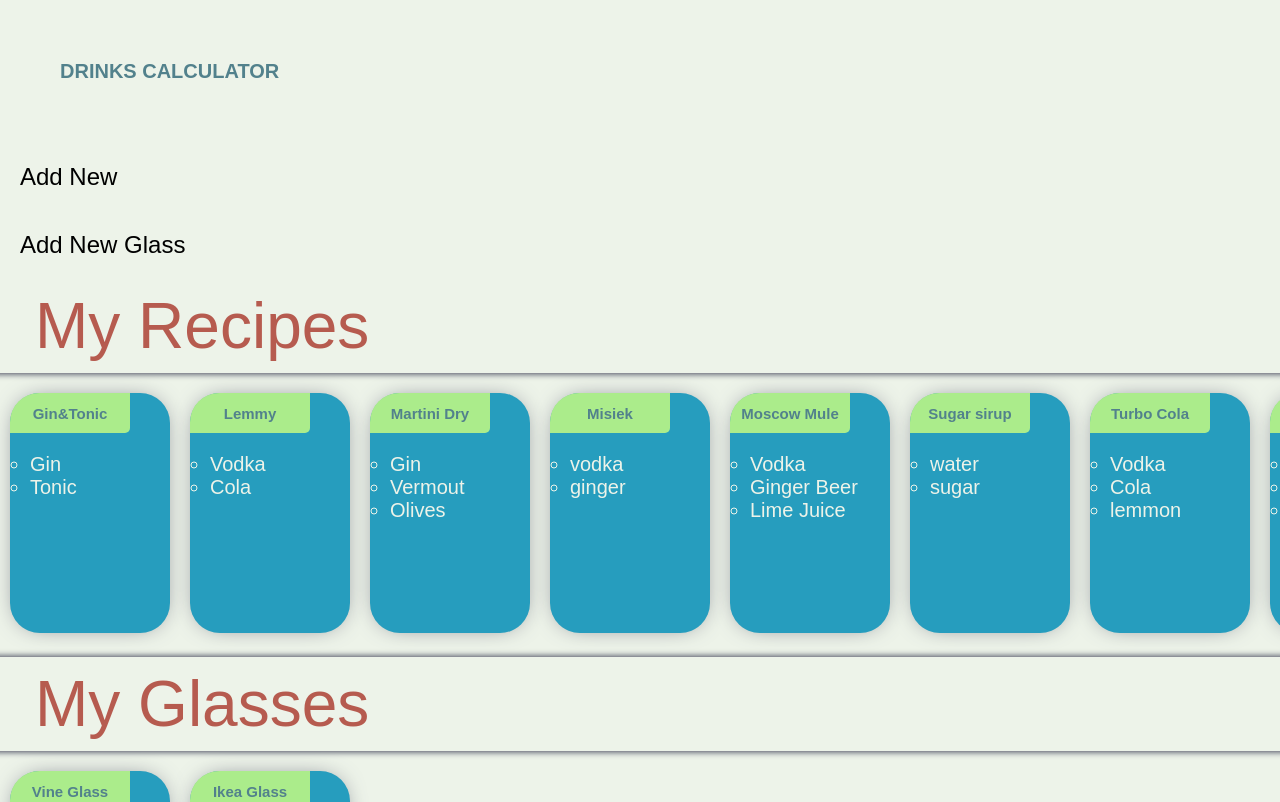
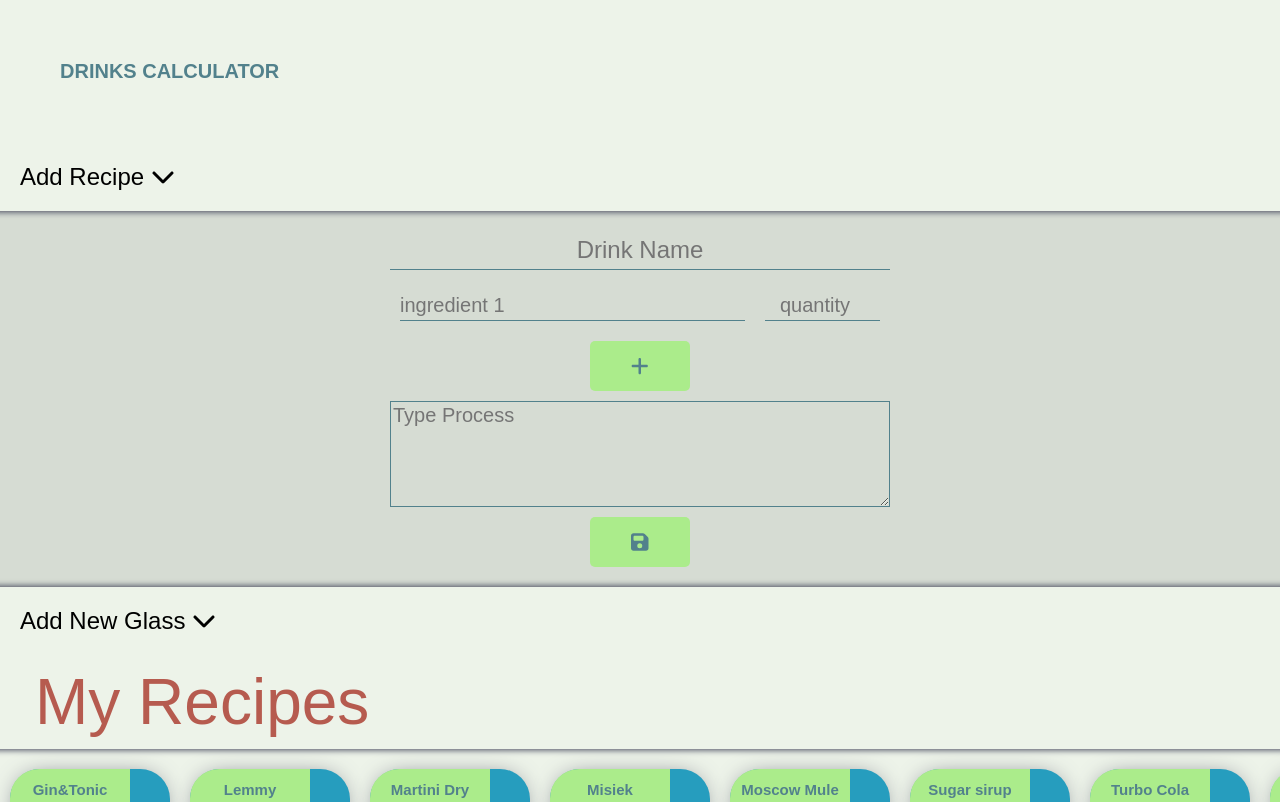
Before and after one commit to misiekmardosz/DrinksCalculator, a React (Create React App) app: page / in a window 1280 px wide. Shown: the top 802 px of the page. Built offline with nearby package versions, Linux system fonts and the light colour scheme; data requests are answered from the project's data file; a web font is replaced by a local one.

Commit message:
getting there

```diff
--- a/src/AddGlassBar.js
+++ b/src/AddGlassBar.js
@@ -11,7 +11,6 @@ const AddGlassBar = ({glassBar, cancelButton, saveGlassModal, setGlassName, setV
                         <input className={""} placeholder={'Glass Name'} onChange={e => setGlassName(e.target.value)}/>
                         <input className={""} type={"number"} placeholder={'Volume'} onChange={e => setVolume(e.target.value)}/>
                         <button className={"button"} onClick={saveGlassModal}><FontAwesomeIcon icon={faSave}/></button>
-                        <button className={"button"} onClick={cancelButton}><FontAwesomeIcon icon={faCancel}/></button>
                     </form>
                 </section>
             </>
--- a/src/AddRecipe.js
+++ b/src/AddRecipe.js
@@ -1,6 +1,7 @@
 import React from "react";
 import {faSave, faAdd, faCancel} from "@fortawesome/free-solid-svg-icons";
 import {FontAwesomeIcon} from "@fortawesome/react-fontawesome";
+import {Ingredient} from "./models/ingredient";
 
 
 const AddRecipe =({closeNewModal, recipeBar,
@@ -9,7 +10,7 @@ const AddRecipe =({closeNewModal, recipeBar,
                       updateIngredientName,
                       updateIngredientValue,
                       handleAddIng,setProcess})=>{
-    if (recipeBar === false)
+    if (recipeBar === true)
     return(
         <>
         <section className={"add--recipe"}>
@@ -29,16 +30,15 @@ const AddRecipe =({closeNewModal, recipeBar,
                         />
                     </div>
                 ))}
-                <button className={"add--btn"} onClick={handleAddIng}>add</button>
+                <button className={"button"} onClick={handleAddIng}><FontAwesomeIcon icon={faAdd}/></button>
                 <textarea className={"add--process"} placeholder={"Type Process"} onChange={e => setProcess(e.target.value)}/>
                 <button className={"button"} type={"submit"}><FontAwesomeIcon icon={faSave}/></button>
-                <button className={"button"} onClick={cancelButton}><FontAwesomeIcon icon={faCancel}/></button>
 
             </form>
         </section>
         </>
     )
-    else return <></>
+    else<></>
 };
 
 export {AddRecipe};
--- a/src/Recipe.js
+++ b/src/Recipe.js
@@ -6,7 +6,7 @@ import {Recipe as RecipeModel} from "./models/Recipe"
 import {Glass} from "./models/glass";
 import '../node_modules/font-awesome/css/font-awesome.min.css';
 import {FontAwesomeIcon} from "@fortawesome/react-fontawesome";
-import {faTrash, faAdd, faCancel} from "@fortawesome/free-solid-svg-icons";
+import {faTrash, faAdd, faCancel, faChevronDown} from "@fortawesome/free-solid-svg-icons";
 
 import {AddGlassBar} from "./AddGlassBar";
 import {AddRecipe} from "./AddRecipe";
@@ -124,6 +124,7 @@ const Recipe = () => {
         setNewRecipeModalIsOpen(true);
     }
 
+
     function closeNewModal(e) {
         e.preventDefault()
         if (name === "") return setNewRecipeModalIsOpen(true)
@@ -194,7 +195,7 @@ const Recipe = () => {
 
 
                     {/*</div>*/}
-                    <h2 className={"add--section"} onClick={addRecipeBar}>Add New</h2>
+                    <h2 className={"add--section"} onClick={addRecipeBar}>Add Recipe <FontAwesomeIcon className={"chevron"} icon={faChevronDown}/></h2>
                     <AddRecipe closeNewModal={closeNewModal}
                                recipeBar={recipeBar}
                                setName={setName}
@@ -206,7 +207,7 @@ const Recipe = () => {
                                cancelButton={cancelButton}
 
                     />
-                    <h2 onClick={addGlassBar}>Add New Glass</h2>
+                    <h2 onClick={addGlassBar}>Add New Glass <FontAwesomeIcon icon={faChevronDown}/></h2>
                     <AddGlassBar glassBar={glassBar}
                                  setGlassName={setGlassName}
                                  setVolume={setVolume}
--- a/src/scss/main.scss
+++ b/src/scss/main.scss
@@ -419,7 +419,7 @@ ul{
     display: flex;
     width: 100%;
     padding: 0 20px;
-    //justify-content: space-between;
+    justify-content: space-between;
     align-items: center;
     input{
       font-size: 20px;
@@ -428,11 +428,22 @@ ul{
       background: none;
       border: none;
     }
+
     input:focus{
       outline: none;
     }
-    button{
-      height: 20px;
+    .button{
+      display: flex;
+      justify-content: center;
+      align-items: center;
+      color: $color-5;
+      background-color: $color-6;
+      border: none;
+      border-radius: 5px;
+      height: 50px;
+      width: 100px;
+      font-size: 20px;
+      text-align: center;
     }
   }
 }
@@ -456,8 +467,8 @@ ul{
     .add--recipe--name{
       width: 100%;
       text-align: center;
-      font-size: 20px;
-      padding: 0;
+      font-size: 24px;
+      padding: 5px;
       margin: 10px 0;
       background: none;
       border: none;
@@ -474,7 +485,7 @@ ul{
         margin: 10px 10px;
         font-size: 20px;
         width: 75%;
-        height: 20px;
+        height: 30px;
         background: none;
         border: none;
         border-bottom: 1px solid $color-5;
@@ -511,10 +522,6 @@ ul{
       right: 10px;
       margin: 10px 20px;
     }
-    button:last-child{
-      color: $color-3;
-      background-color: $color-2;
-    }
   }
 }
 
```
